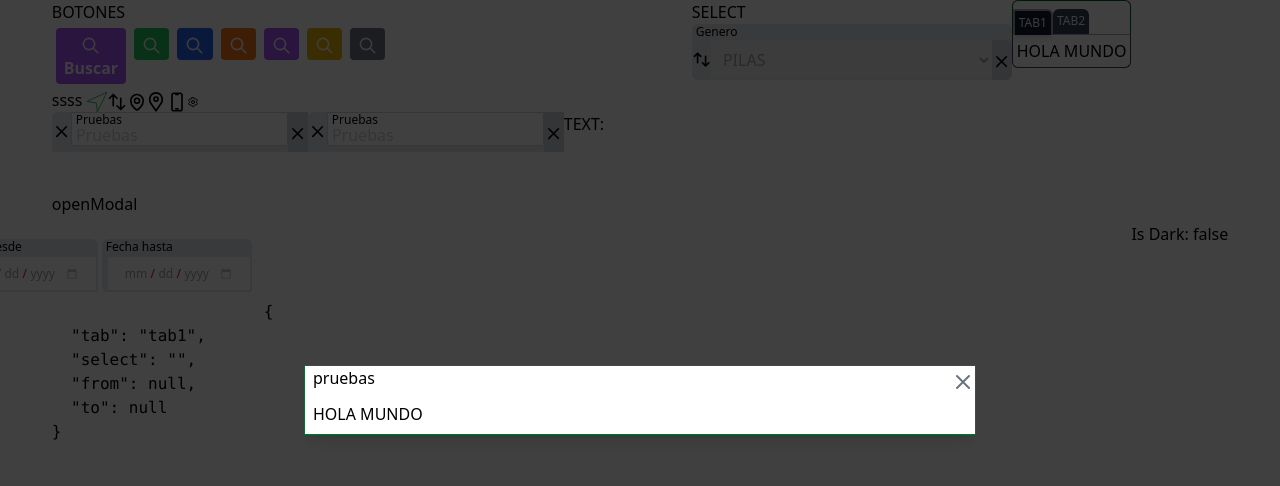
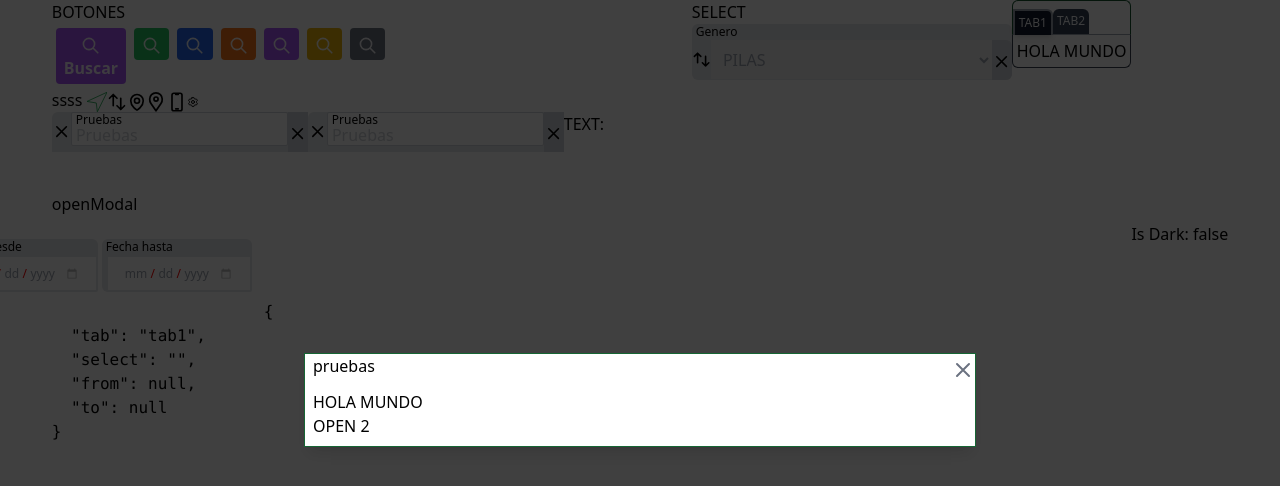
Before and after one commit to clopezpro/cml-components, a Vue app: page / in a window 1280 px wide. Both pictures are taken after a click on the button "openModal". Shown: the top 486 px of the page. Built offline with nearby package versions, Linux system fonts and the light colour scheme.

Commit message:
se ajusta posicion fixed de modal top:0 y botton:0 para que salga sobre todos los elementos

```diff
--- a/package.json
+++ b/package.json
@@ -1,7 +1,7 @@
 {
 	"name": "cml-components",
 	"private": false,
-	"version": "2.2.2",
+	"version": "2.2.3",
 	"files": [
 		"dist",
 		"./src/style/index.css"
--- a/src/App.vue
+++ b/src/App.vue
@@ -16,6 +16,7 @@
     to:'',
   });
   const open=ref(false);
+  const open2=ref(false);
 
 
   const isDark = useDark()
@@ -223,8 +224,24 @@
                 size="md"
               >
                 <template #body>
+                    <div >
+                      <h1>HOLA MUNDO </h1>
+                      <div>
+                        <button @click="open2=true">OPEN 2 </button>
+                      </div>
+
+
+                    </div>
+                </template>
+      </Modal>
+      <Modal
+                title="pruebas"
+                v-model:showing="open2"
+                size="md"
+              >
+                <template #body>
                     <div class="flex">
-                      <h1>HOLA MUNDO </h1>
+                      <h1>HOLA MUNDO 22 </h1>
                     </div>
                 </template>
       </Modal>
--- a/src/components/modal.vue
+++ b/src/components/modal.vue
@@ -98,7 +98,7 @@ export default {
 </script>
 <style lang="postcss" scoped>
 .modal_container{
-	@apply fixed z-20 top-0 w-full flex-wrap flex justify-center bg-bg-semi-75 overflow-y-auto;
+	@apply fixed z-20 top-0 bottom-0 w-full flex-wrap flex justify-center bg-bg-semi-75 overflow-y-auto;
 }
 .modal_content{
 	@apply  relative cursor-auto w-full bg-white shadow-lg dark:bg-dark-1 dark:text-gray-100;
```
